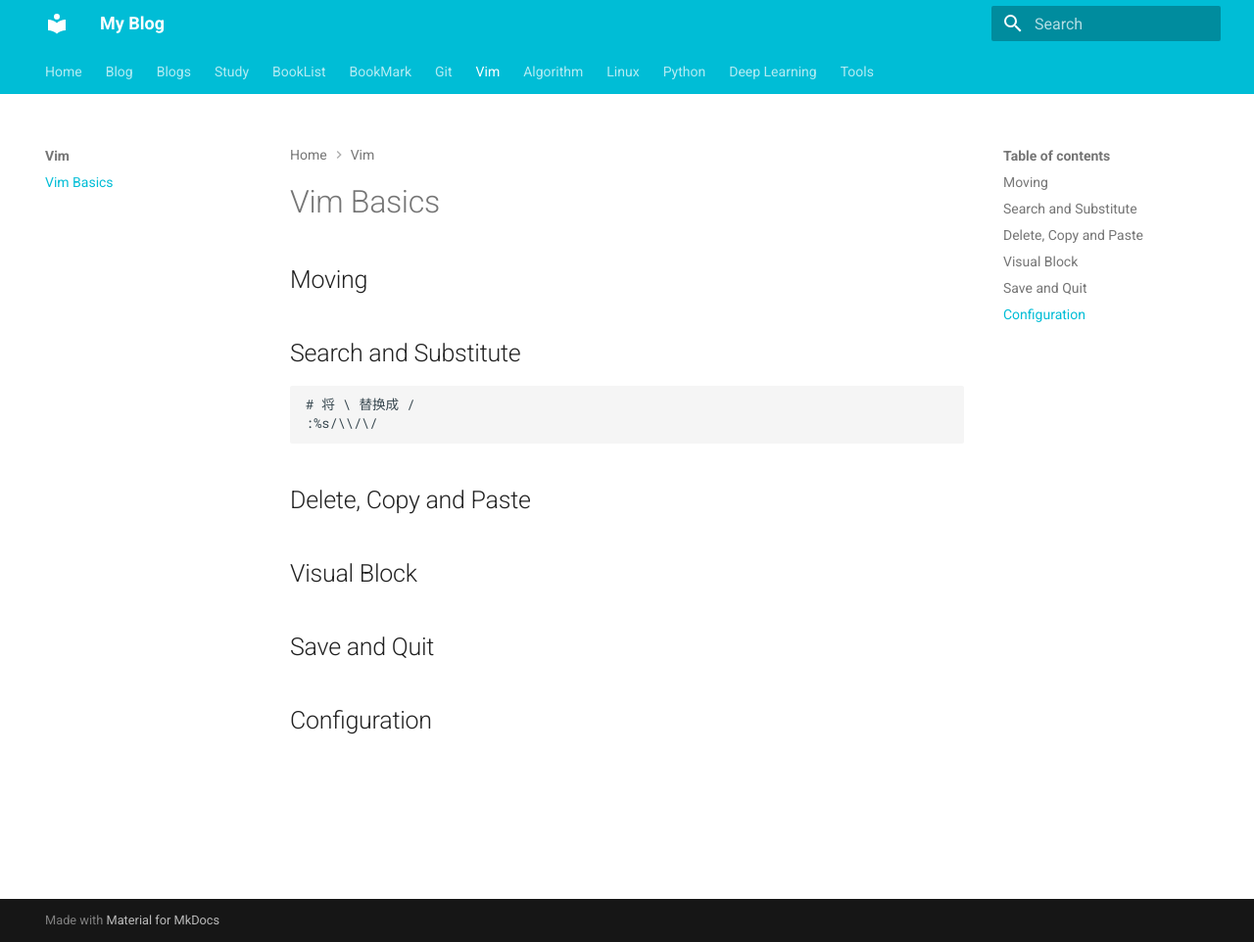
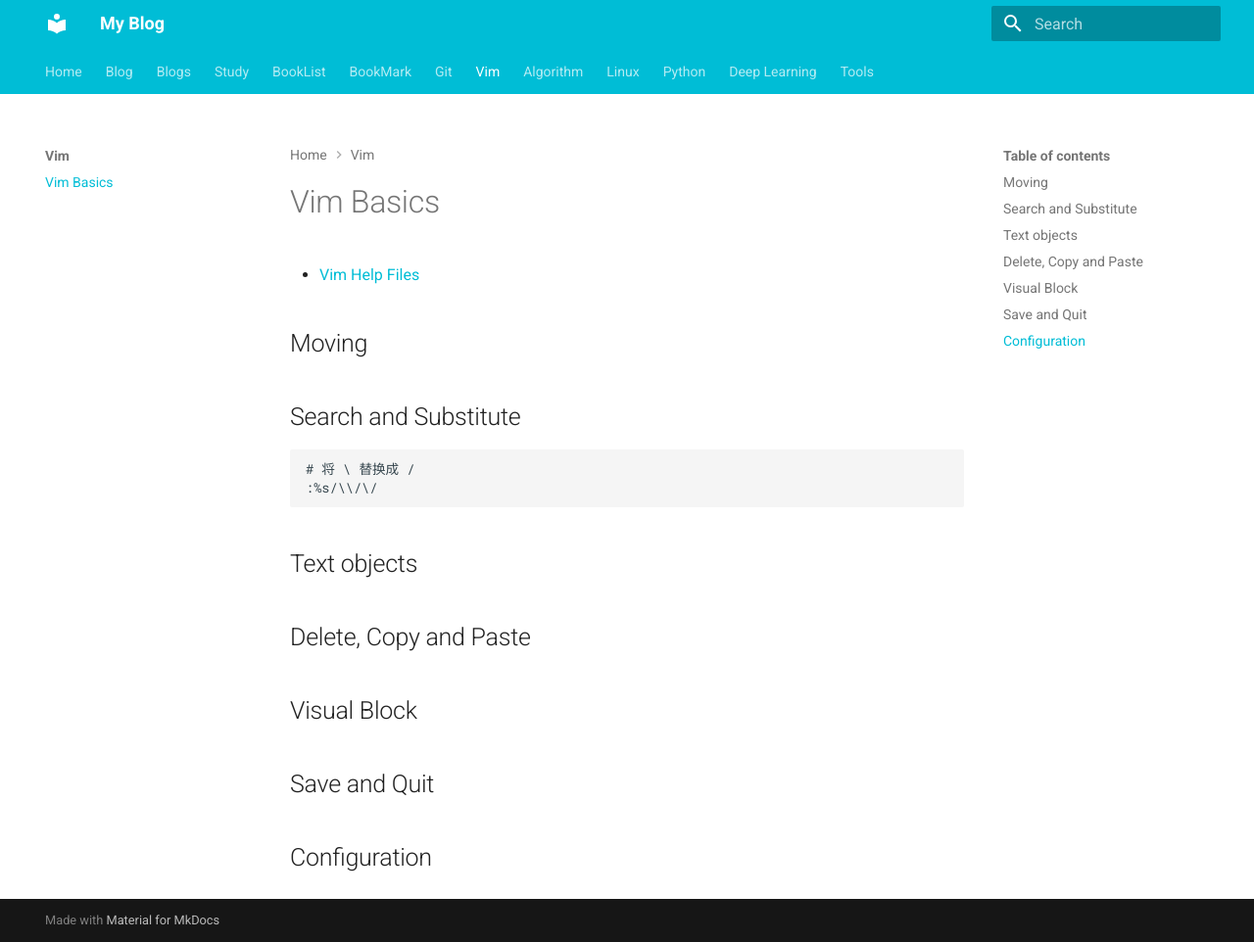
Before and after one commit to WGZ-W/wgz-w.github.io, an MkDocs documentation site: the page built from docs/Vim/basics.md, in a window 1280 px wide and 962 px high. Shown: the whole window at 98% size. Built offline with MkDocs 1.6.1 and Material for MkDocs 9.7.7, drawn with Linux system fonts in a browser that asks for light colours.

Commit message:
Update vim basics

````diff
--- a/docs/Vim/basics.md
+++ b/docs/Vim/basics.md
@@ -3,6 +3,8 @@
 
 
 # Vim Basics
+
+- [Vim Help Files](https://vimhelp.org/)
 
 ## Moving
 ## Search and Substitute
@@ -11,6 +13,7 @@
 :%s/\\/\/
 ```
 
+## Text objects
 ## Delete, Copy and Paste
 
 ## Visual Block
````
